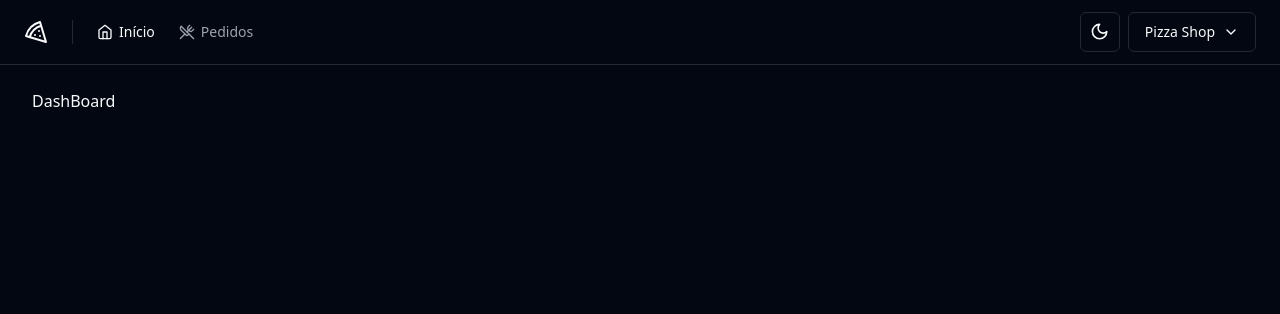
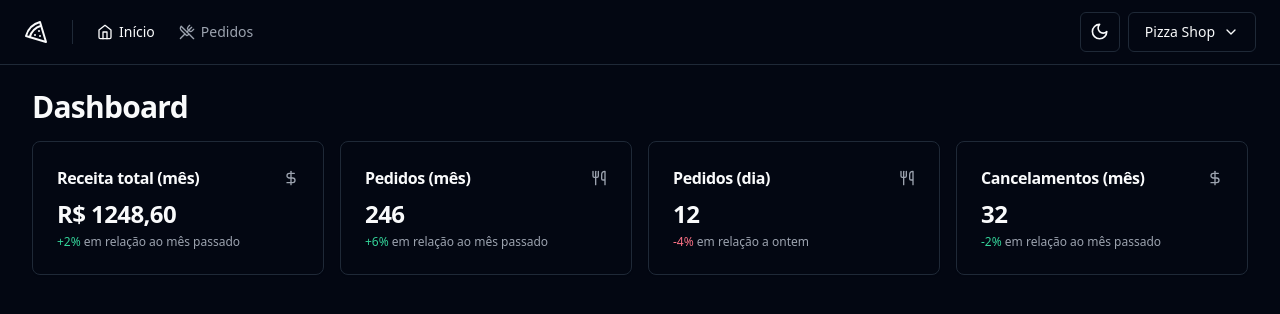
Before and after one commit to thiagomarim/pizza-shop, a React app: page / in a window 1280 px wide. Shown: the top 314 px of the page. Built offline with nearby package versions, Linux system fonts and the light colour scheme; the HTML template or start-up script is replaced by a standard one.

Commit message:
estilizacao e conteudo adicionado ao dashboard

```diff
--- /dev/null
+++ b/src/components/ui/card.tsx
@@ -0,0 +1,79 @@
+import * as React from "react"
+
+import { cn } from "@/lib/utils"
+
+const Card = React.forwardRef<
+  HTMLDivElement,
+  React.HTMLAttributes<HTMLDivElement>
+>(({ className, ...props }, ref) => (
+  <div
+    ref={ref}
+    className={cn(
+      "rounded-lg border bg-card text-card-foreground shadow-sm",
+      className
+    )}
+    {...props}
+  />
+))
+Card.displayName = "Card"
+
+const CardHeader = React.forwardRef<
+  HTMLDivElement,
+  React.HTMLAttributes<HTMLDivElement>
+>(({ className, ...props }, ref) => (
+  <div
+    ref={ref}
+    className={cn("flex flex-col space-y-1.5 p-6", className)}
+    {...props}
+  />
+))
+CardHeader.displayName = "CardHeader"
+
+const CardTitle = React.forwardRef<
+  HTMLParagraphElement,
+  React.HTMLAttributes<HTMLHeadingElement>
+>(({ className, ...props }, ref) => (
+  <h3
+    ref={ref}
+    className={cn(
+      "text-2xl font-semibold leading-none tracking-tight",
+      className
+    )}
+    {...props}
+  />
+))
+CardTitle.displayName = "CardTitle"
+
+const CardDescription = React.forwardRef<
+  HTMLParagraphElement,
+  React.HTMLAttributes<HTMLParagraphElement>
+>(({ className, ...props }, ref) => (
+  <p
+    ref={ref}
+    className={cn("text-sm text-muted-foreground", className)}
+    {...props}
+  />
+))
+CardDescription.displayName = "CardDescription"
+
+const CardContent = React.forwardRef<
+  HTMLDivElement,
+  React.HTMLAttributes<HTMLDivElement>
+>(({ className, ...props }, ref) => (
+  <div ref={ref} className={cn("p-6 pt-0", className)} {...props} />
+))
+CardContent.displayName = "CardContent"
+
+const CardFooter = React.forwardRef<
+  HTMLDivElement,
+  React.HTMLAttributes<HTMLDivElement>
+>(({ className, ...props }, ref) => (
+  <div
+    ref={ref}
+    className={cn("flex items-center p-6 pt-0", className)}
+    {...props}
+  />
+))
+CardFooter.displayName = "CardFooter"
+
+export { Card, CardHeader, CardFooter, CardTitle, CardDescription, CardContent }
--- a/src/pages/app/dashboard.tsx
+++ /dev/null
@@ -1,10 +0,0 @@
-import { Helmet } from 'react-helmet-async'
-
-export function DashBoard() {
-  return (
-    <>
-      <Helmet title="Dashboard" />
-      <h1>DashBoard</h1>
-    </>
-  )
-}
--- /dev/null
+++ b/src/pages/app/dashboard/dashboard.tsx
@@ -0,0 +1,24 @@
+import { Helmet } from 'react-helmet-async'
+
+import { DayOrdersAmountCard } from './day-orders-amount-card'
+import { MonthCanceledOrdersAmountCard } from './month-canceled-orders-amount-card'
+import { MonthOrdersAmountCard } from './month-orders-amount-card'
+import { MonthRevenueCard } from './month-revenue-card'
+
+export function Dashboard() {
+  return (
+    <>
+      <Helmet title="Dashboard" />
+      <div className="flex flex-col gap-4">
+        <h1 className="text-3xl font-bold tracking-tight">Dashboard</h1>
+
+        <div className="grid grid-cols-4 gap-4">
+          <MonthRevenueCard />
+          <MonthOrdersAmountCard />
+          <DayOrdersAmountCard />
+          <MonthCanceledOrdersAmountCard />
+        </div>
+      </div>
+    </>
+  )
+}
--- /dev/null
+++ b/src/pages/app/dashboard/day-orders-amount-card.tsx
@@ -0,0 +1,21 @@
+import { Utensils } from 'lucide-react'
+
+import { Card, CardContent, CardHeader, CardTitle } from '@/components/ui/card'
+
+export function DayOrdersAmountCard() {
+  return (
+    <Card>
+      <CardHeader className="flex-row items-center justify-between space-y-0 pb-2">
+        <CardTitle className="text-base font-semibold">Pedidos (dia)</CardTitle>
+        <Utensils className="h-4 w-4 text-muted-foreground" />
+      </CardHeader>
+      <CardContent className="space-y-1">
+        <span className="text-2xl font-bold tracking-tight">12</span>
+        <p className="text-xs text-muted-foreground">
+          <span className="text-rose-500 dark:text-rose-400">-4%</span> em
+          relação a ontem
+        </p>
+      </CardContent>
+    </Card>
+  )
+}
--- /dev/null
+++ b/src/pages/app/dashboard/month-canceled-orders-amount-card.tsx
@@ -0,0 +1,23 @@
+import { DollarSign } from 'lucide-react'
+
+import { Card, CardContent, CardHeader, CardTitle } from '@/components/ui/card'
+
+export function MonthCanceledOrdersAmountCard() {
+  return (
+    <Card>
+      <CardHeader className="flex-row items-center justify-between space-y-0 pb-2">
+        <CardTitle className="text-base font-semibold">
+          Cancelamentos (mês)
+        </CardTitle>
+        <DollarSign className="h-4 w-4 text-muted-foreground" />
+      </CardHeader>
+      <CardContent className="space-y-1">
+        <span className="text-2xl font-bold tracking-tight">32</span>
+        <p className="text-xs text-muted-foreground">
+          <span className="text-emerald-500 dark:text-emerald-400">-2%</span> em
+          relação ao mês passado
+        </p>
+      </CardContent>
+    </Card>
+  )
+}
--- /dev/null
+++ b/src/pages/app/dashboard/month-orders-amount-card.tsx
@@ -0,0 +1,21 @@
+import { Utensils } from 'lucide-react'
+
+import { Card, CardContent, CardHeader, CardTitle } from '@/components/ui/card'
+
+export function MonthOrdersAmountCard() {
+  return (
+    <Card>
+      <CardHeader className="flex-row items-center justify-between space-y-0 pb-2">
+        <CardTitle className="text-base font-semibold">Pedidos (mês)</CardTitle>
+        <Utensils className="h-4 w-4 text-muted-foreground" />
+      </CardHeader>
+      <CardContent className="space-y-1">
+        <span className="text-2xl font-bold tracking-tight">246</span>
+        <p className="text-xs text-muted-foreground">
+          <span className="text-emerald-500 dark:text-emerald-400">+6%</span> em
+          relação ao mês passado
+        </p>
+      </CardContent>
+    </Card>
+  )
+}
--- /dev/null
+++ b/src/pages/app/dashboard/month-revenue-card.tsx
@@ -0,0 +1,23 @@
+import { DollarSign } from 'lucide-react'
+
+import { Card, CardContent, CardHeader, CardTitle } from '@/components/ui/card'
+
+export function MonthRevenueCard() {
+  return (
+    <Card>
+      <CardHeader className="flex-row items-center justify-between space-y-0 pb-2">
+        <CardTitle className="text-base font-semibold">
+          Receita total (mês)
+        </CardTitle>
+        <DollarSign className="h-4 w-4 text-muted-foreground" />
+      </CardHeader>
+      <CardContent className="space-y-1">
+        <span className="text-2xl font-bold tracking-tight">R$ 1248,60</span>
+        <p className="text-xs text-muted-foreground">
+          <span className="text-emerald-500 dark:text-emerald-400">+2%</span> em
+          relação ao mês passado
+        </p>
+      </CardContent>
+    </Card>
+  )
+}
--- /dev/null
+++ b/src/pages/app/orders/order-details.tsx
@@ -0,0 +1,101 @@
+import {
+  DialogContent,
+  DialogDescription,
+  DialogHeader,
+  DialogTitle,
+} from '@/components/ui/dialog'
+import {
+  Table,
+  TableBody,
+  TableCell,
+  TableFooter,
+  TableHead,
+  TableHeader,
+  TableRow,
+} from '@/components/ui/table'
+
+export function OrderDetails() {
+  return (
+    <DialogContent>
+      <DialogHeader>
+        <DialogTitle>Pedido: 1827fy2827d6h</DialogTitle>
+        <DialogDescription>Detalhes do pedido</DialogDescription>
+      </DialogHeader>
+
+      <div className="space-y-6">
+        <Table>
+          <TableBody>
+            <TableRow>
+              <TableCell className="text-muted-foreground">Status</TableCell>
+              <TableCell className="flex justify-end">
+                <div className="flex items-center gap-2">
+                  <span className="h-2 w-2 rounded-full bg-slate-400" />
+                  <span className="font-medium text-muted-foreground">
+                    Pendente
+                  </span>
+                </div>
+              </TableCell>
+            </TableRow>
+            <TableRow>
+              <TableCell className="text-muted-foreground">Cliente</TableCell>
+              <TableCell className="flex justify-end">
+                Thiago Soares Marim
+              </TableCell>
+            </TableRow>
+            <TableRow>
+              <TableCell className="text-muted-foreground">Telefone</TableCell>
+              <TableCell className="flex justify-end">
+                (47) 99999-9999
+              </TableCell>
+            </TableRow>
+            <TableRow>
+              <TableCell className="text-muted-foreground">E-mail</TableCell>
+              <TableCell className="flex justify-end">
+                thiago@rocketseat.com.br
+              </TableCell>
+            </TableRow>
+            <TableRow>
+              <TableCell className="text-muted-foreground">
+                Realizado há
+              </TableCell>
+              <TableCell className="flex justify-end">há 3 minutos</TableCell>
+            </TableRow>
+          </TableBody>
+        </Table>
+
+        <Table>
+          <TableHeader>
+            <TableRow>
+              <TableHead>Produto</TableHead>
+              <TableHead className="text-right">Qtd.</TableHead>
+              <TableHead className="text-right">Preço</TableHead>
+              <TableHead className="text-right">Subtotal</TableHead>
+            </TableRow>
+          </TableHeader>
+          <TableBody>
+            <TableRow>
+              <TableCell>Pizza Pepperoni Família</TableCell>
+              <TableCell className="text-right">2</TableCell>
+              <TableCell className="text-right">R$ 69,90</TableCell>
+              <TableCell className="text-right">R$ 139,80</TableCell>
+            </TableRow>
+            <TableRow>
+              <TableCell>Pizza Mussarela Família</TableCell>
+              <TableCell className="text-right">2</TableCell>
+              <TableCell className="text-right">R$ 59,90</TableCell>
+              <TableCell className="text-right">R$ 119,80</TableCell>
+            </TableRow>
+          </TableBody>
+          <TableFooter>
+            <TableRow>
+              <TableCell colSpan={3}>Total do pedido</TableCell>
+              <TableCell className="text-right font-medium">
+                R$ 259,60
+              </TableCell>
+            </TableRow>
+          </TableFooter>
+        </Table>
+      </div>
+    </DialogContent>
+  )
+}
--- a/src/pages/app/orders/order-table-row.tsx
+++ b/src/pages/app/orders/order-table-row.tsx
@@ -1,7 +1,10 @@
 import { ArrowRight, Search, X } from 'lucide-react'
 
 import { Button } from '@/components/ui/button'
+import { Dialog, DialogTrigger } from '@/components/ui/dialog'
 import { TableCell, TableRow } from '@/components/ui/table'
+
+import { OrderDetails } from './order-details'
 
 // interface OrderTableRowProps {}
 
@@ -9,10 +12,16 @@
   return (
     <TableRow>
       <TableCell>
-        <Button variant="outline" size="xs">
-          <Search className="h-3 w-3" />
-          <span className="sr-only">Detalhes do pedido</span>
-        </Button>
+        <Dialog>
+          <DialogTrigger asChild>
+            <Button variant="outline" size="xs">
+              <Search className="h-3 w-3" />
+              <span className="sr-only">Detalhes do pedido</span>
+            </Button>
+          </DialogTrigger>
+
+          <OrderDetails />
+        </Dialog>
       </TableCell>
       <TableCell className="font-mono text-xs font-medium">
         821e78f7asdhdf128h
@@ -24,7 +33,7 @@
           <span className="font-medium text-muted-foreground">Pendente</span>
         </div>
       </TableCell>
-      <TableCell className="font-medium">Diego Schell Fernandes</TableCell>
+      <TableCell className="font-medium">Thiago Soares Marim</TableCell>
       <TableCell className="font-medium">R$ 149,90</TableCell>
       <TableCell>
         <Button variant="outline" size="xs">
--- a/src/routes.tsx
+++ b/src/routes.tsx
@@ -2,7 +2,7 @@
 
 import { AppLayout } from './pages/_layouts/app'
 import { AuthLayout } from './pages/_layouts/auth'
-import { DashBoard } from './pages/app/dashboard'
+import { Dashboard } from './pages/app/dashboard/dashboard'
 import { Orders } from './pages/app/orders/orders'
 import { SignIn } from './pages/auth/sign-in'
 import { SignUp } from './pages/auth/sign-up'
@@ -14,7 +14,7 @@
     children: [
       {
         path: '/',
-        element: <DashBoard />,
+        element: <Dashboard />,
       },
       {
         path: '/orders',
```
